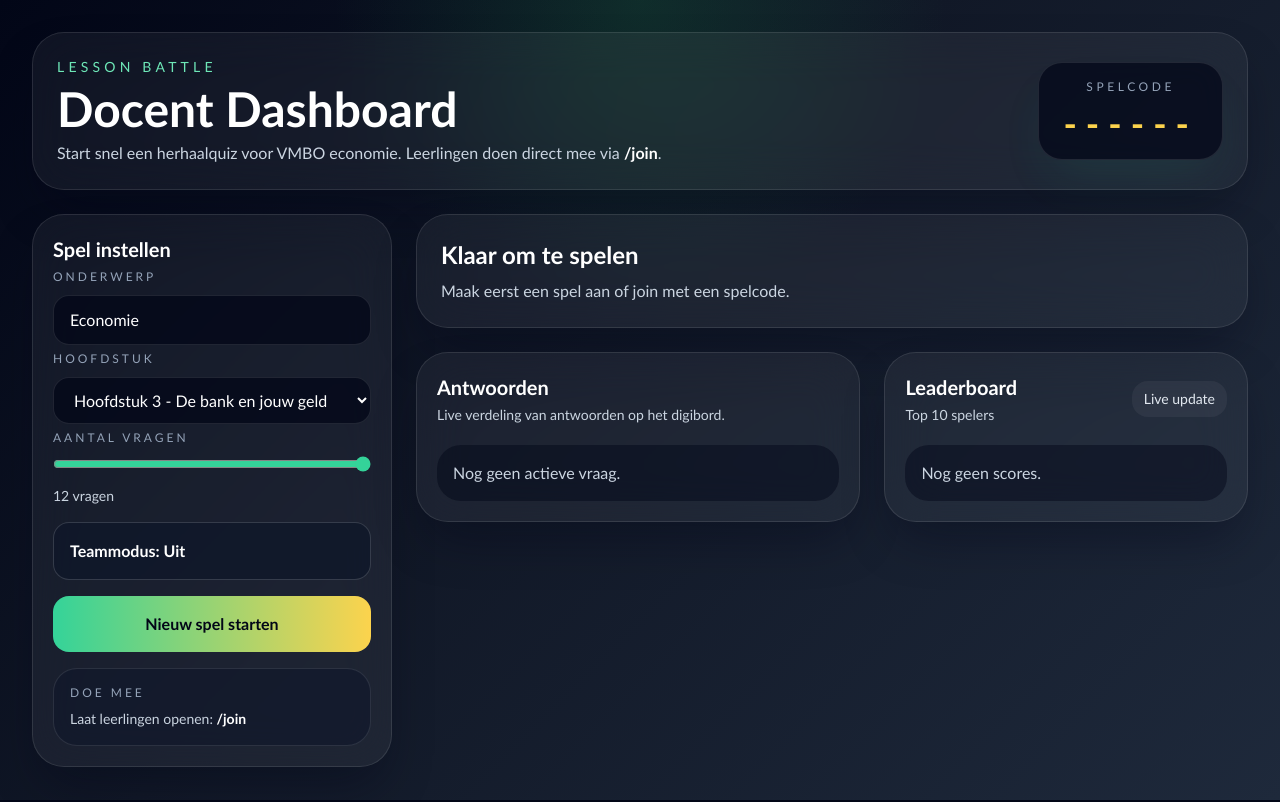
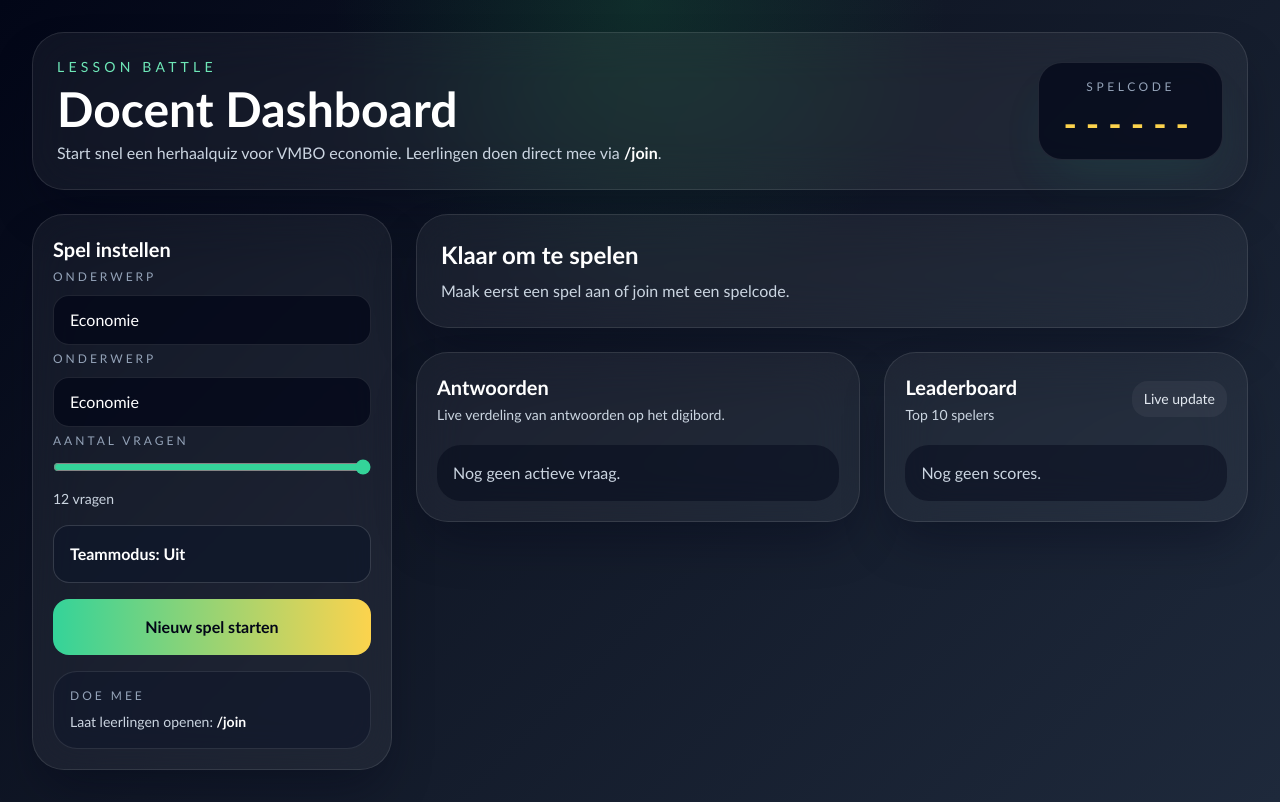
Before and after one commit to jjakhjoukh-bot/lesson-battle, a React (Vite) app: page / in a window 1280 px wide. Built offline with nearby package versions, Linux system fonts and the light colour scheme.

Commit message:
lessonbattle App.jsx

```diff
--- a/src/App.jsx
+++ b/src/App.jsx
@@ -193,18 +193,13 @@ function HostView() {
   />
 </label>
             <label className="space-y-2">
-              <span className="label">Hoofdstuk</span>
-              <select
-                value={chapterId}
-                onChange={(event) => setChapterId(event.target.value)}
-                className="input"
-              >
-                {Object.values(CHAPTERS).map((chapter) => (
-                  <option key={chapter.id} value={chapter.id}>
-                    {chapter.title} - {chapter.subtitle}
-                  </option>
-                ))}
-              </select>
+             <span className="label">Onderwerp</span>
+<input
+  className="input"
+  value={topic}
+  onChange={(e) => setTopic(e.target.value)}
+  placeholder="bijv. Inflatie of Productie"
+/>
             </label>
 
             <label className="space-y-2">
```
